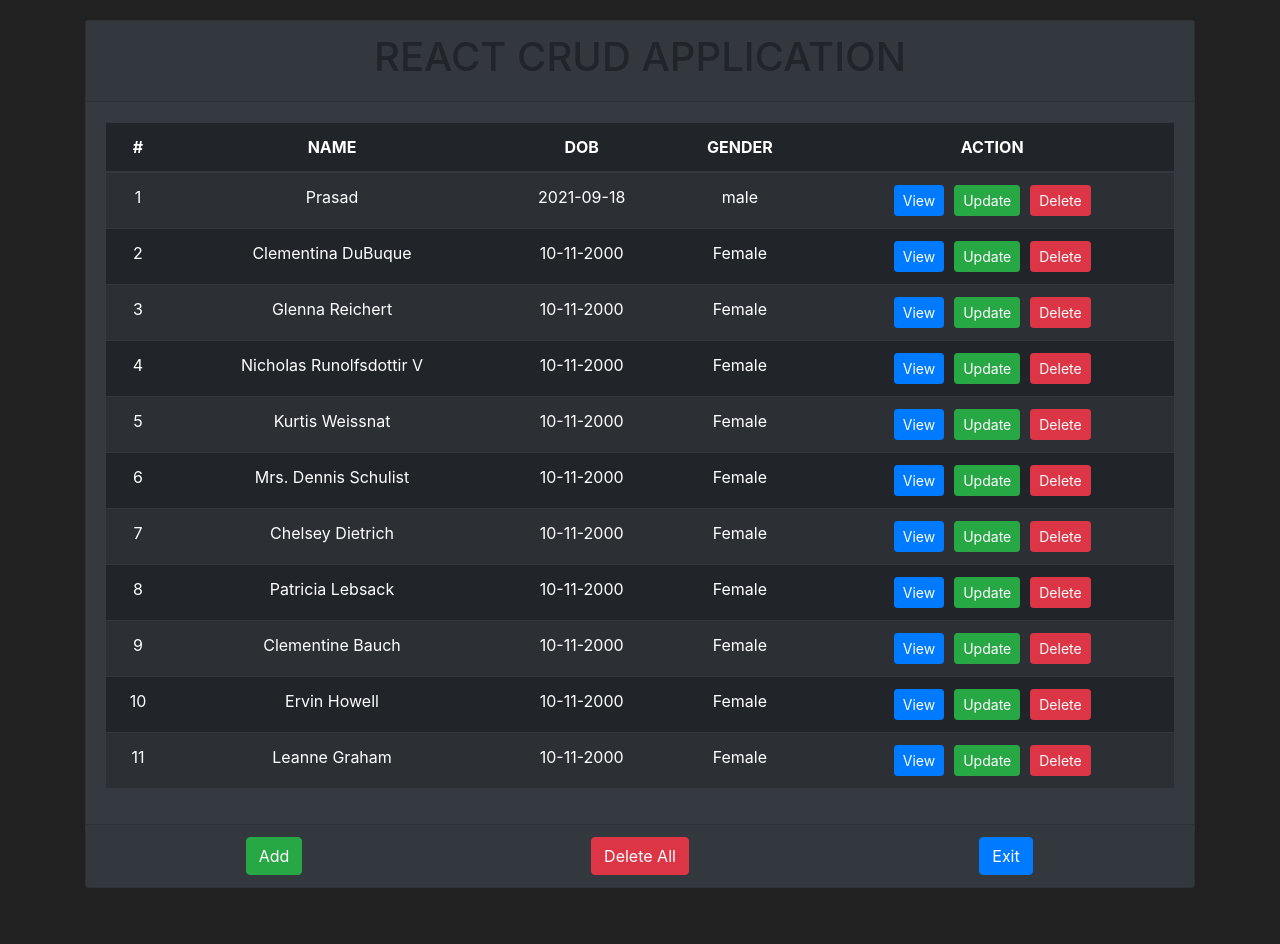
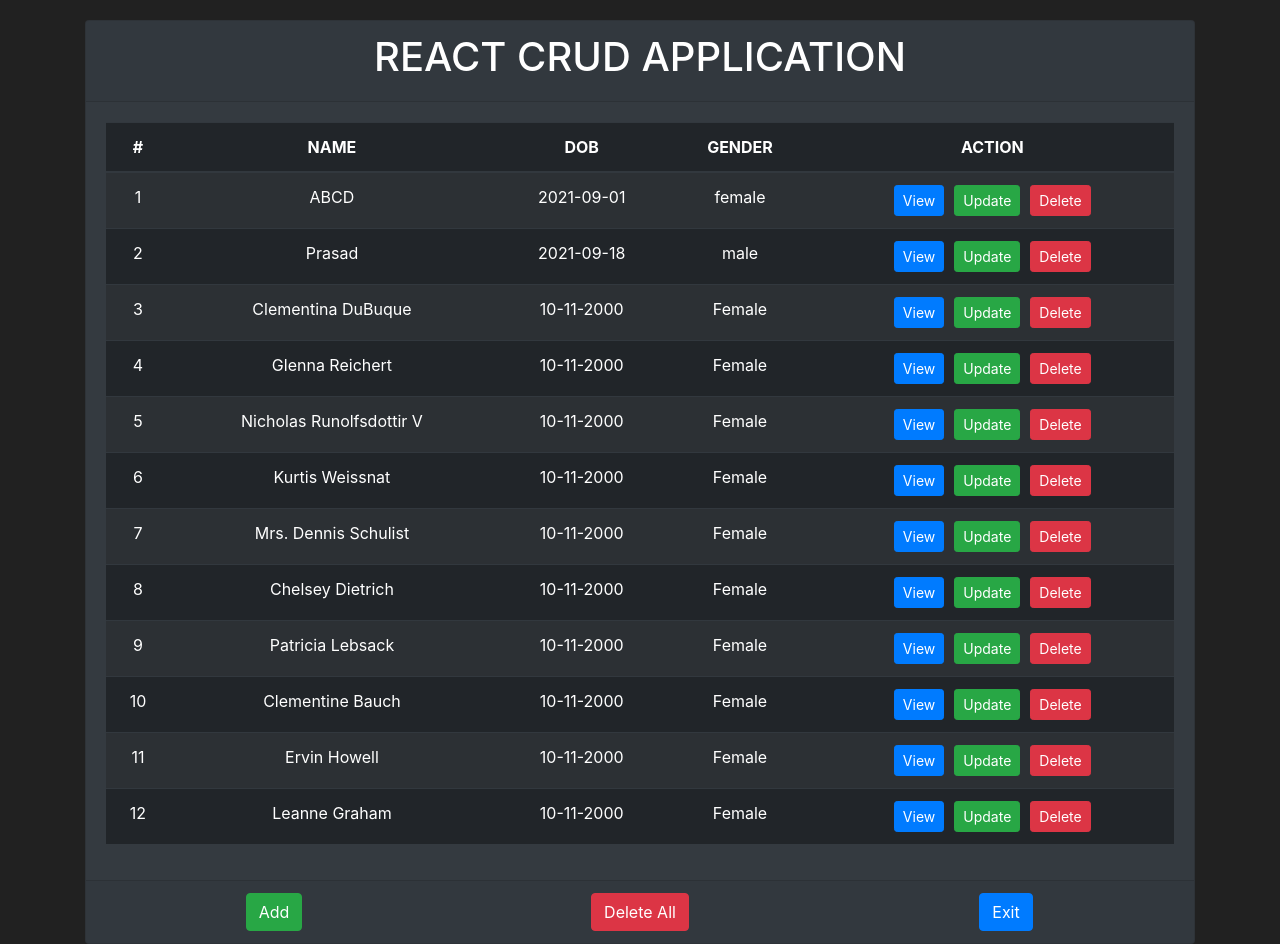
Before and after one commit to PrasadSatpute/React-Projects, a React (Create React App) app in the folder My First CRUD React App/crudapp/: page / in a window 1280 px wide. Before the commit the page ends 888 px from the top, so only its background shows below. Built offline with nearby package versions, Linux system fonts and the light colour scheme; data requests are answered from the project's data file.

Commit message:
Some Change

```diff
--- a/My First CRUD React App/crudapp/db.json
+++ b/My First CRUD React App/crudapp/db.json
@@ -66,6 +66,12 @@
       "dob": "2021-09-18",
       "gender": "male",
       "id": 11
+    },
+    {
+      "name": "ABCD",
+      "dob": "2021-09-01",
+      "gender": "female",
+      "id": 12
     }
   ]
 }
--- a/My First CRUD React App/crudapp/src/components/Home.js
+++ b/My First CRUD React App/crudapp/src/components/Home.js
@@ -31,6 +31,10 @@ const Home = () => {
         axios.delete("http://localhost:3000/user"+id).then(window.location.reload())
     }
 
+    const h1Style = {
+        color:'white'
+    }
+
   return (
     <div className='homecard'>
 
@@ -54,7 +58,7 @@ const Home = () => {
 
         <div className="card bg-dark">
             <div className="card-header text-center">
-                <h1>REACT CRUD APPLICATION</h1>
+                <h1 style={h1Style}>REACT CRUD APPLICATION</h1>
             </div>
             <div className="card-body text-center">
                 <table class="table table-striped table-dark">
--- a/My First CRUD React App/crudapp/src/components/Update/UpdatePerson.js
+++ b/My First CRUD React App/crudapp/src/components/Update/UpdatePerson.js
@@ -5,7 +5,7 @@ const UpdatePerson = (props) => {
 
   const[name,setName] = useState('')
   const[dob,setDOB] = useState('')
-  const[gender,setgender] = useState('')
+  const[gender,setGender] = useState('')
 
   const[person,setPerson] = useState([])
 
@@ -13,20 +13,43 @@ const UpdatePerson = (props) => {
   const UpdateID = props.id
 
 
-  const onInputChange = e => {
-    setPerson({...person,[e.target.name]: e.target.value})
+  useEffect(() => {
+    onLoadPerson()
+  },[])
+
+  const onLoadPerson = () => {
+    const result = axios.get("http://localhost:3000/user/"+props.id)
+    console.log(" ID " + UpdateID);
+    console.log(result.data)
+    setPerson(result.data)
+  }
+
+
+  const onInputName = (e) => {
+    const name = e.target.value
+    setName(name)
+  }
+  const onInputDOB = (e) => {
+    const dob = e.target.value
+    setDOB(dob)
+  }
+  const onInputGender = (e) => {
+    const gender = e.target.value
+    setGender(gender)
   }
 
   const onSubmit = async e => {
     e.preventDefault();
-    await axios.put("http://localhost:3000/user",person)
+    await axios.put("http://localhost:3000/user",{
+      id:UpdateID,
+      name:name,
+      dob:dob,
+      gender:gender
+    })
     window.location.reload();
   }
 
-  useEffect(() => {
-    const result = axios.get("http://localhost:3000/user/"+UpdateID)
-    setPerson(result.data)
-  },[])
+
     return (
       <form onSubmit={e => onSubmit(e)}>
         <div className="modal-dialog" role="document">
@@ -47,7 +70,7 @@ const UpdatePerson = (props) => {
                   type='text'
                   name="name"
                   value={name}
-                  onChange={e => onInputChange(e)}></input>
+                  onChange={() => onInputName}></input>
                 </div>
                 <div className='form-group col-md-6'>
                   <label htmlFor='dob'>DOB</label>
@@ -56,7 +79,7 @@ const UpdatePerson = (props) => {
                   type='date'
                   name="dob"
                   value={dob}
-                  onChange={e => onInputChange(e)}></input>
+                  onChange={() => onInputDOB}></input>
                 </div>
                 <div className='form-group col-md-6'>
                   <label htmlFor='gender'>GENDER</label>
@@ -65,7 +88,7 @@ const UpdatePerson = (props) => {
                   class="form-control"
                   name="gender"
                   value={gender}
-                  onChange={e => onInputChange(e)}>
+                  onChange={() => onInputGender}>
                     <option selected value='0'>Choose...</option>
                     <option value='male'>Male</option>
                     <option value='female'>Female</option>
```
